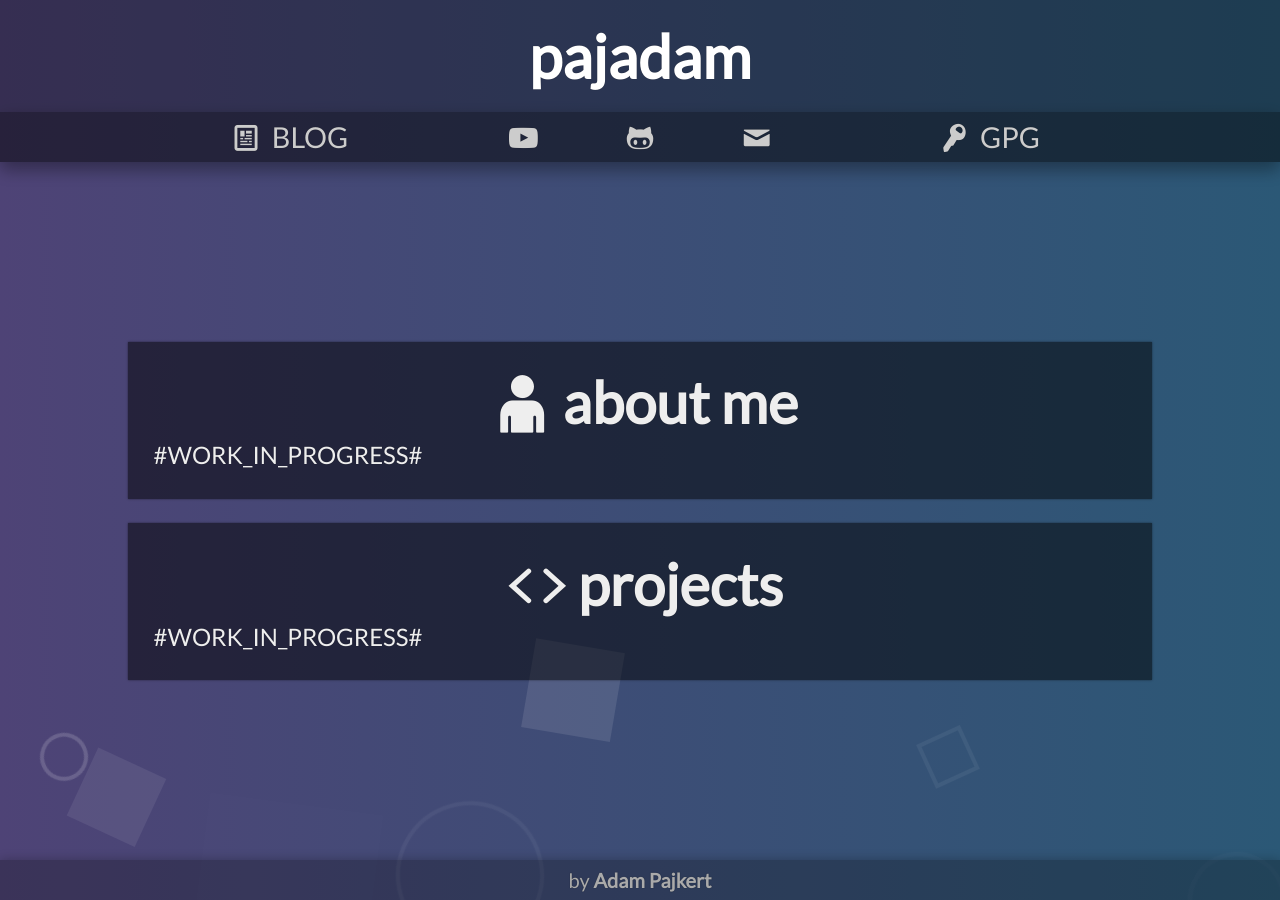
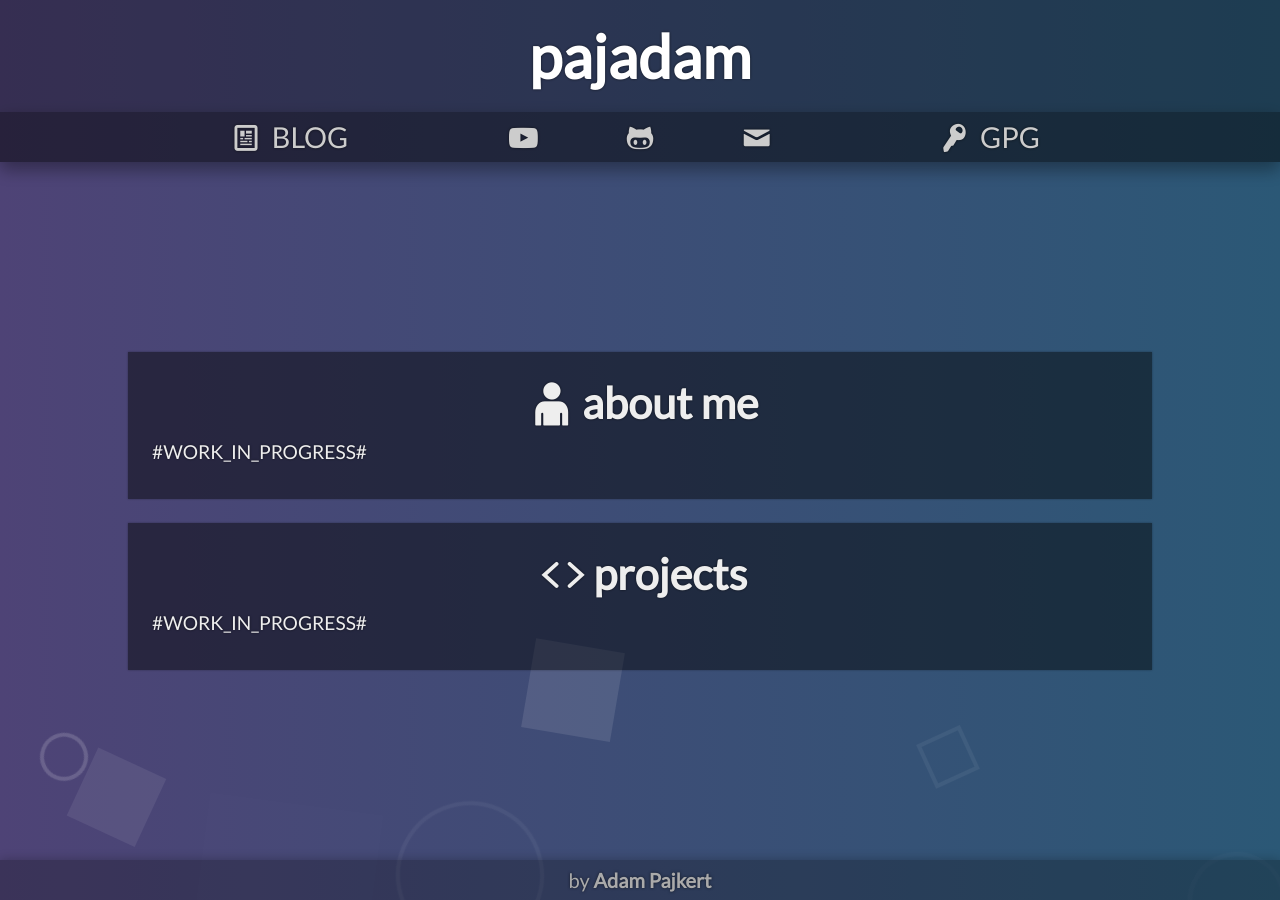
Before and after one commit to pajadam/pajadam.me, a Jekyll site: the page built from index.html, in a window 1280 px wide. Built offline with Jekyll 4.4.1, drawn with Linux system fonts in a browser that asks for light colours.

Commit message:
Clean content CSS, adjust responsive font-sizes

```diff
--- a/_sass/_base.scss
+++ b/_sass/_base.scss
@@ -2,7 +2,7 @@ html{
     color: #eee;
     font-size: 48px;
     font-family: 'Lato', sans-serif;
-    text-shadow: 0px 0px 1px rgba(0,0,0,.5);
+    text-shadow: 0px 0px 3px rgba(0,0,0,.6);
 }
 
 body,
--- a/_sass/_content.scss
+++ b/_sass/_content.scss
@@ -9,52 +9,26 @@
 }
 
 .box{
-
     width: 100%;
     margin: 24px auto;
-    padding: 2.5%;
+    padding: 24px;
     max-width: $max-width;
     box-sizing: border-box;
     text-align: center;
-    background-color: rgba(0, 0, 0, .5);
+    background-color: rgba(0, 0, 0, .45);
 
-    -webkit-box-shadow: 0px 0px 2px 0px rgba(0,0,0,.5);
-    -moz-box-shadow: 0px 0px 2px 0px rgba(0,0,0,.5);
-    box-shadow: 0px 0px 2px 0px rgba(0,0,0,.5);
+    -webkit-box-shadow: 0px 0px 2px 0px rgba(0,0,0,.35);
+    -moz-box-shadow: 0px 0px 2px 0px rgba(0,0,0,.35);
+    box-shadow: 0px 0px 2px 0px rgba(0,0,0,.35);
 }
 
 .box h1{
-    font-size: 1em;
-}
-
-.box h2{
     font-size: .75em;
 }
 
-.box h3{
-    font-size: .5em;
-}
-
 .box p{
-    margin: 4px 0px;
-    font-size: .4em;
-}
-
-.box .link{
-    display: inline-block;
-    font-size: .9em;
-    margin-top: 8px;
-}
-
-.box .button{
-    margin-top: 8px;
-    display: inline-block;
-    padding: 12px;
-    background-color: rgba(0, 0, 0, .35);
-}
-
-.box .button:hover{
-    background-color: rgba(0, 0, 0, .7);
+    margin: 8px 0px;
+    font-size: .35em;
 }
 
 @media screen and (max-width: $mobile-width) {
@@ -69,23 +43,11 @@
     }
 
     .box h1{
-        font-size: .7em;
-    }
-
-    .box h2{
-        font-size: .5em;
-    }
-
-    .box h3{
-        font-size: .3em;
+        font-size: .6em;
     }
 
     .box p{
         font-size: .35em;
-    }
-
-    .box .link{
-        font-size: .75em;
     }
 }
 
@@ -97,22 +59,11 @@
     }
 
     .box h1{
-        font-size: 1.2em;
-    }
-
-    .box h2{
-        font-size: 1em;
-    }
-
-    .box h3{
-        font-size: .8em;
+        font-size: .9em;
     }
 
     .box p{
-        font-size: .5em;
-    }
-
-    .box .link{
-        font-size: 1em;
+        margin: 12px 0px;
+        font-size: .4em;
     }
 }
```
